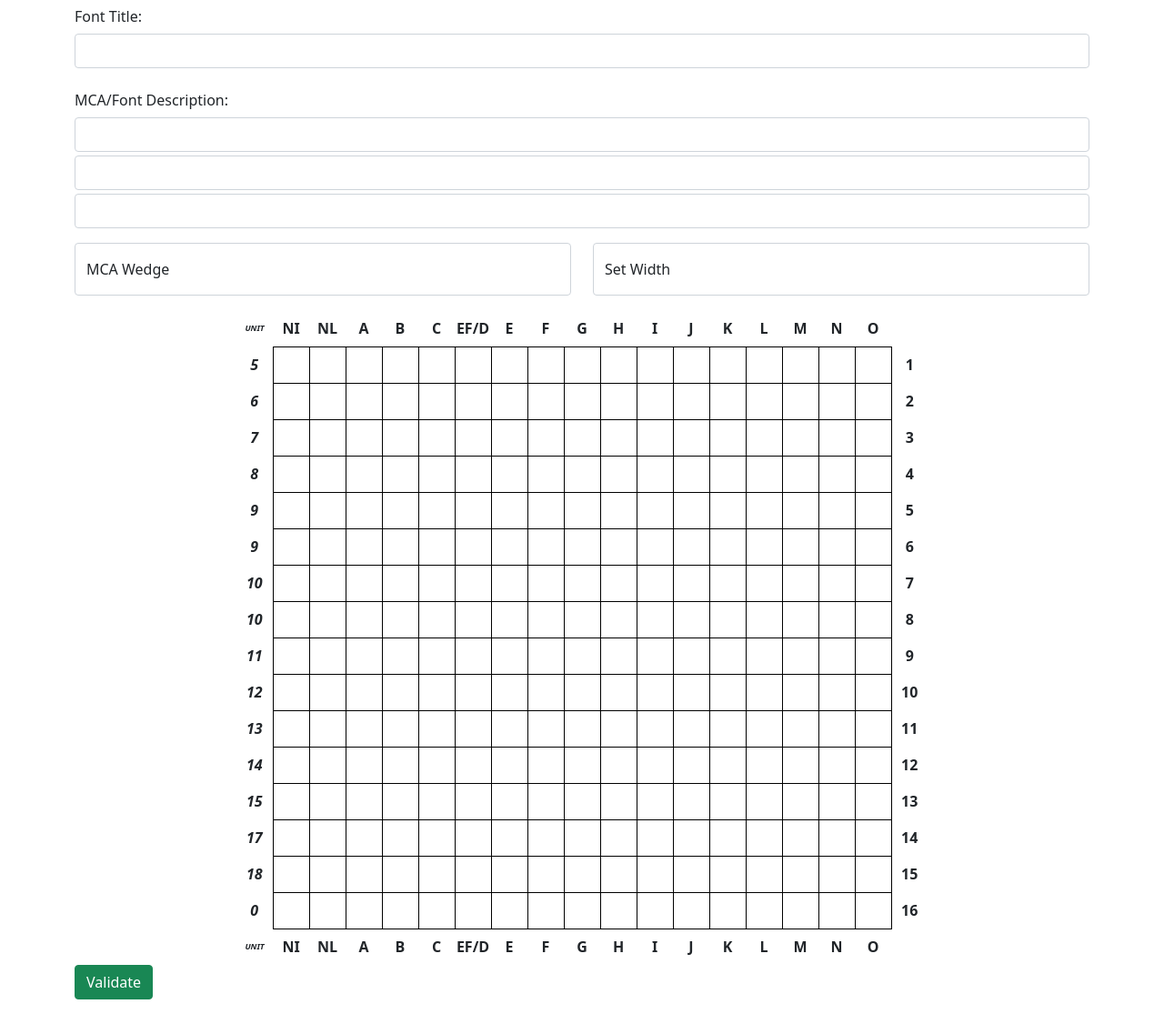
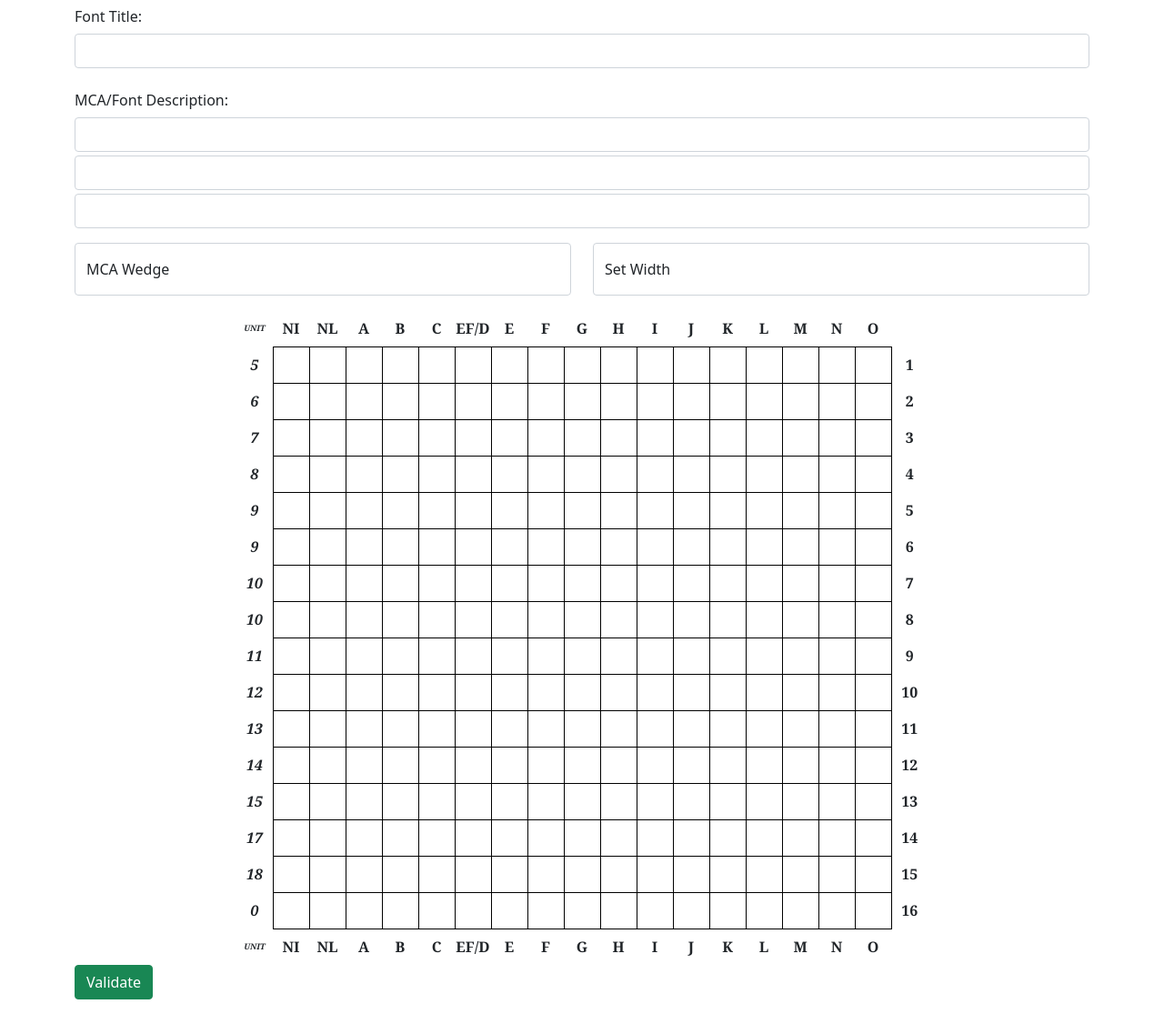
Before and after one commit to nickheaphy/Monotype-Perforator-Project, a PHP site: page /mcaeditor17.php in a window 1280 px wide. Shown: the part 98-1213 px from the top of the page at 91% size. Run offline with PHP 8.4, Linux system fonts and the light colour scheme; lists and menus that the app fills with data are empty.

Commit message:
Added default font-family

```diff
--- a/Tape Generator/web/css/mono.css
+++ b/Tape Generator/web/css/mono.css
@@ -4,6 +4,7 @@
     text-align: center;
     width: 100%;
     margin: 0 auto;
+    font-family: Georgia, 'Times New Roman', Times, serif;
 }
 
 #matrixcase td {
```
